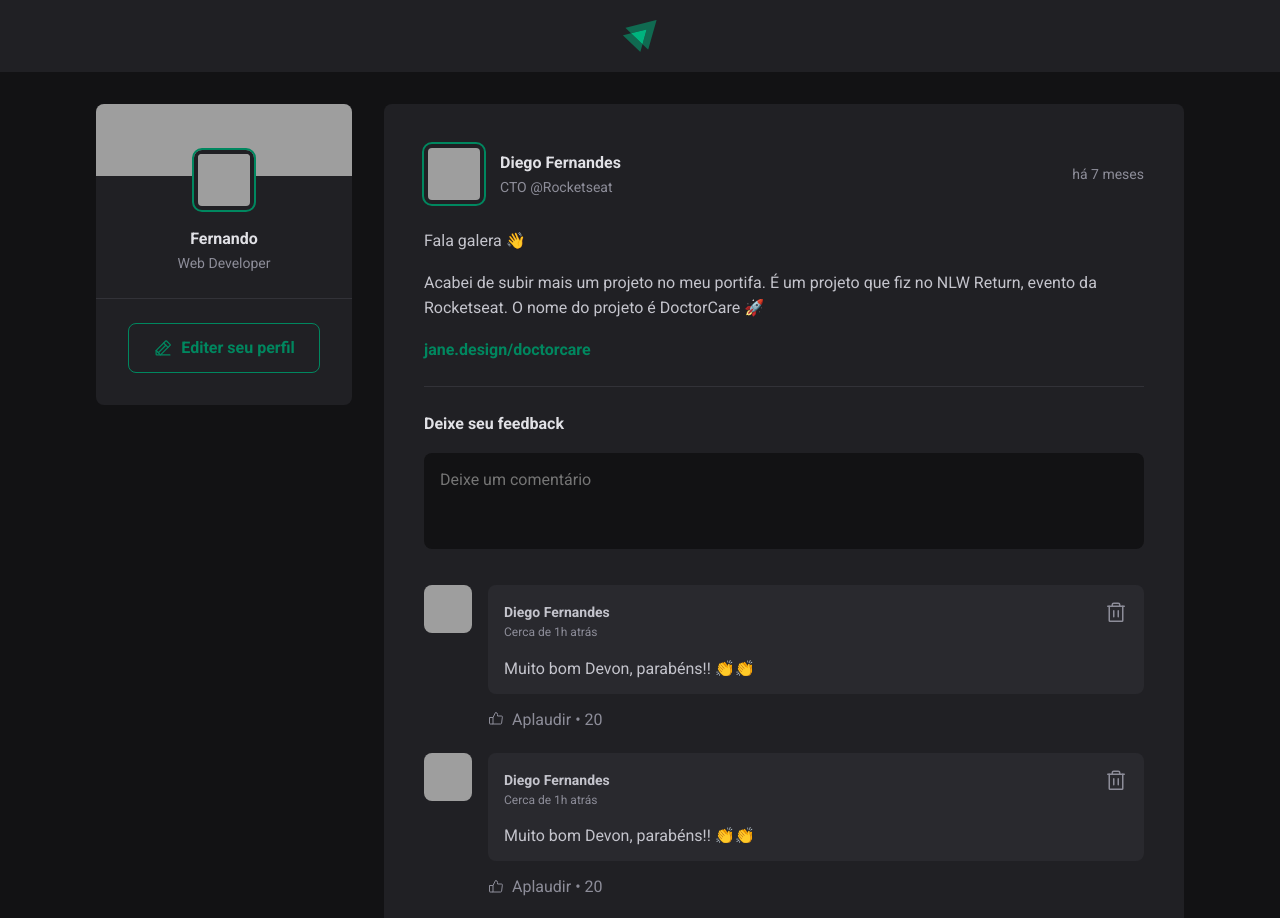
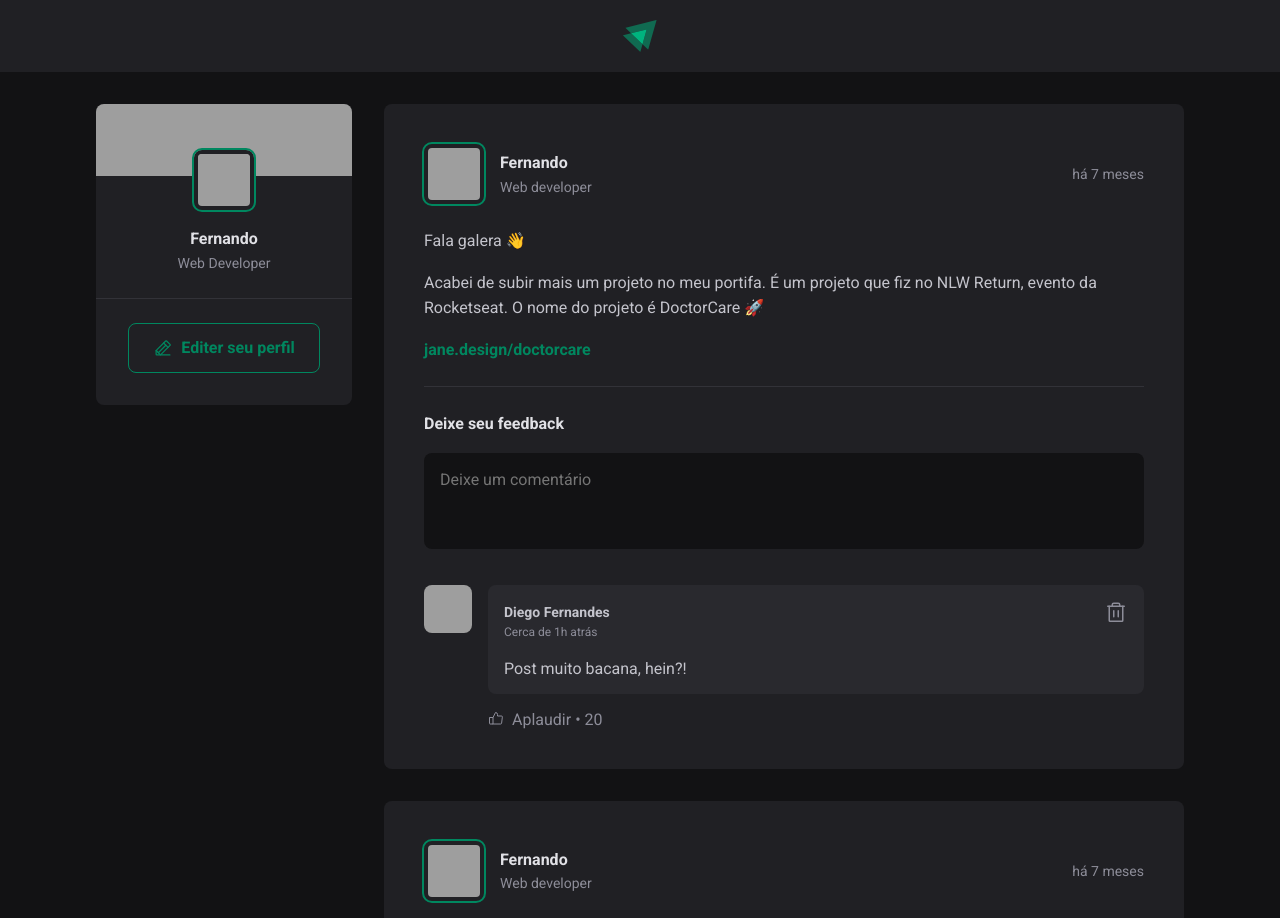
Before and after one commit to fernandotag/ignite-feed, a React (Vite) app: page / in a window 1280 px wide. Shown: the top 918 px of the page. Built offline with nearby package versions, Linux system fonts and the light colour scheme; grey boxes are pictures that could not be loaded.

Commit message:
feat(feedback): add new feedback

```diff
--- a/src/App.jsx
+++ b/src/App.jsx
@@ -1,17 +1,18 @@
-import { Header } from "./components/Header";
-import { Sidebar } from "./components/Sidebar";
+import { Header } from './components/Header';
+import { Post } from './components/Post'
+import { Sidebar } from './components/Sidebar';
+
+import styles from './App.module.css';
 
 import './global.css';
-import styles from './App.module.css';
-import { Post } from "./components/Post";
 
 const posts = [
   {
     id: 1,
     author: {
       avatarUrl: 'https://github.com/fernandotag.png',
-      name: 'Diego Fernandes',
-      role: 'CTO @Rocketseat'
+      name: 'Fernando',
+      role: 'Web developer'
     },
     content: [
       { type: 'paragraph', content: 'Fala galera 👋' },
@@ -24,8 +25,8 @@ const posts = [
     id: 2,
     author: {
       avatarUrl: 'https://github.com/fernandotag.png',
-      name: 'Mayk Brito',
-      role: 'Educator @Rocketseat'
+      name: 'Fernando',
+      role: 'Web developer'
     },
     content: [
       { type: 'paragraph', content: 'Fala galera 👋' },
@@ -47,6 +48,7 @@ function App() {
           {posts.map(post => {
             return (
               <Post
+                key={post.id}
                 author={post.author}
                 content={post.content}
                 publishedAt={post.publishedAt}
--- a/src/components/Comment.jsx
+++ b/src/components/Comment.jsx
@@ -3,7 +3,7 @@ import styles from './Comment.module.css';
 import { ThumbsUp, Trash } from 'phosphor-react';
 import { Avatar } from './Avatar';
 
-export function Comment() {
+export function Comment({ content }) {
   return (
     <div className={styles.comment}>
       <Avatar hasBorder={false} src="https://github.com/fernandotag.png" alt="" />
@@ -21,7 +21,7 @@ export function Comment() {
             </button>
           </header>
 
-          <p>Muito bom Devon, parabéns!! 👏👏</p>
+          <p>{content}</p>
         </div>
 
         <footer>
--- a/src/components/Post.jsx
+++ b/src/components/Post.jsx
@@ -1,5 +1,6 @@
 import { format, formatDistanceToNow } from 'date-fns';
 import ptBR from 'date-fns/locale/pt-BR';
+import { useState } from 'react';
 
 import { Avatar } from './Avatar';
 import { Comment } from './Comment';
@@ -7,6 +8,12 @@ import { Comment } from './Comment';
 import styles from './Post.module.css';
 
 export function Post({ author, publishedAt, content }) {
+  const [comments, setComments] = useState([
+    'Post muito bacana, hein?!'
+  ]);
+
+  const [newCommentText, setNewCommentText] = useState('');
+
   const publishedDateFormatted = format(publishedAt, "d 'de' LLLL 'às' HH:mm'h'", {
     locale: ptBR,
   });
@@ -15,6 +22,17 @@ export function Post({ author, publishedAt, content }) {
     locale: ptBR,
     addSuffix: true
   });
+
+  function handleCrateNewComment() {
+    event.preventDefault()
+
+    setComments([...comments, newCommentText]);
+    setNewCommentText('');
+  }
+
+  function handleNewCommentChange() {
+    setNewCommentText(event.target.value);
+  }
 
   return (
     <article className={styles.post}>
@@ -35,26 +53,32 @@ export function Post({ author, publishedAt, content }) {
       <div className={styles.content}>
         {content.map(line => {
           if (line.type === 'paragraph') {
-                        return <p>{line.content}</p>;
+            return <p key={line.content}>{line.content}</p>;
           } else if (line.type === 'link') {
-                        return <p><a href="#">{line.content}</a></p>
+            return <p key={line.content}><a href="#">{line.content}</a></p>
           }
         })}
       </div>
 
-            <form className={styles.commentForm}>
+      <form onSubmit={handleCrateNewComment} className={styles.commentForm}>
         <strong>Deixe seu feedback</strong>
+
         <textarea
+          name="comment"
           placeholder="Deixe um comentário"
+          value={newCommentText}
+          onChange={handleNewCommentChange}
         />
+
         <footer>
           <button type="submit">Publicar</button>
         </footer>
       </form>
+
       <div className={styles.commentList}>
-                <Comment />
-                <Comment />
-                <Comment />
+        {comments.map(comment => {
+          return <Comment key={comment} content={comment} />
+        })}
       </div>
     </article>
   )
```
Lines whose indentation alone changed are shown as unchanged.
